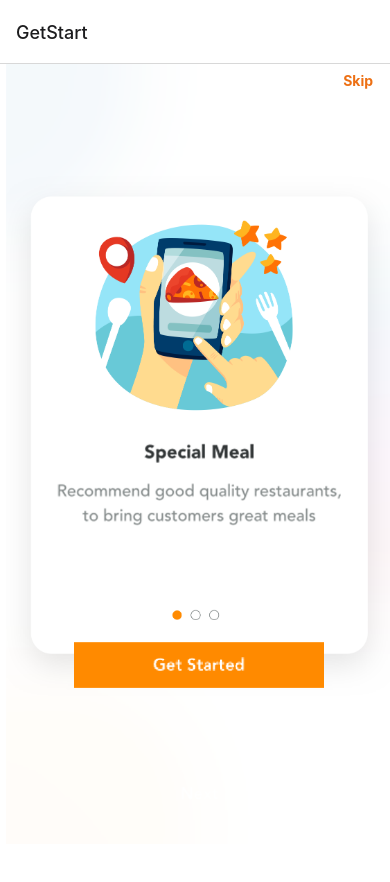
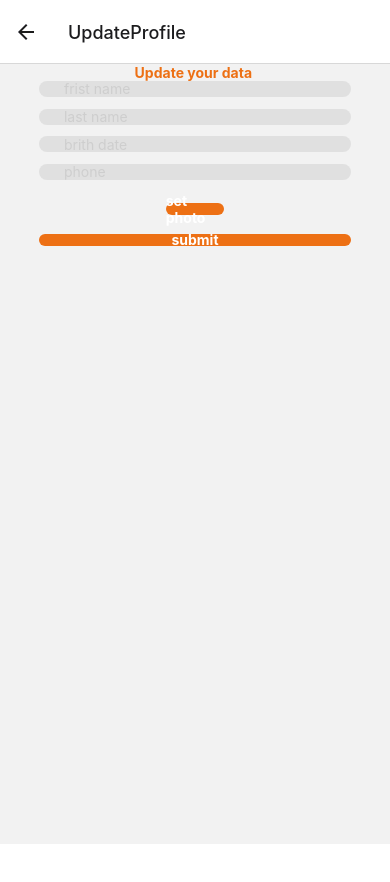
Before and after one commit to salahsaed5/Pizza-App, a React Native app in the folder Food_proj/: screen /UpdateProfile in a window 390 px wide. Before the commit this address had no page. Shown: the top 882 px of the page. After the commit the page ends 844 px from the top, so only its background shows below. Built offline with nearby package versions, Linux system fonts and the light colour scheme.

Commit message:
update data

```diff
--- a/Food_proj/Navigations/Index.js
+++ b/Food_proj/Navigations/Index.js
@@ -10,6 +10,9 @@ import GetStart3 from '../components/GetStart3';
 import signup from '../components/signup'
 import ForgetPassword from '../components/ForgetPassword';
 import Profaile from '../components/profaile';
+import Home from '../components/Home';
+import UpdateProfile from '../components/UpdateProfile';
+
 
 const Stack = createNativeStackNavigator();
 
@@ -27,6 +30,8 @@ const Index = () => {
           <Stack.Screen name="ForgetPassword" component={ForgetPassword} />
           <Stack.Screen name="signup" component={signup} />
           <Stack.Screen name="Profaile" component={Profaile} />
+          <Stack.Screen name="Home" component={Home} />
+          <Stack.Screen name="UpdateProfile" component={UpdateProfile} />
 
 
         </Stack.Navigator>
--- a/Food_proj/components/UpdateProfile.js
+++ b/Food_proj/components/UpdateProfile.js
@@ -1,5 +1,5 @@
 import React, { useState,useEffect } from "react";
-import { StyleSheet, Text, View, TextInput, ImageBackground, TouchableOpacity, useWindowDimensions,Image } from 'react-native';
+import { StyleSheet, Text, View, TextInput, ImageBackground, TouchableOpacity, useWindowDimensions,Image,ScrollView } from 'react-native';
 import { createUserWithEmailAndPassword } from "firebase/auth";
 import {auth , provider,db,storag,firebase } from "../firebase/firebase";
 import * as ImagePicker from 'expo-image-picker';
@@ -34,7 +34,7 @@ export default function Login({ navigation }) {
       const updatePhoto = async () => {
         const uri = await pickImage();
       console.log(uri);
-      const filename = firstname;
+      const filename = email;
       const ref = firebase.storage().ref().child("images/" + filename);
 
       const response = await fetch(uri);
@@ -48,18 +48,62 @@ export default function Login({ navigation }) {
 
       }
       //add data to firestore
-      const add =async()=>{
-        await setDoc(doc(db, "users", auth.currentUser.uid), {
-          email: email,
-          password: password,
-          lastname:lastname ,
-          firstname:firstname,
-          phone:phone,
-          birthdate:birthdate,
-          photo:photo
+      const updatefristname= async() => {
+        const washingtonRef = doc(db, "cities",auth.currentUser.uid);
 
-        });
-        }
+      // Set the "capital" field of the city 'DC'
+      await updateDoc(washingtonRef, {
+       firstname:firstname,
+      });
+       }
+       const updatelastname= async() => {
+        const washingtonRef = doc(db, "cities",auth.currentUser.uid);
+
+      // Set the "capital" field of the city 'DC'
+      await updateDoc(washingtonRef, {
+       lastname:lastname,
+      });
+       }
+       const updatephone= async() => {
+        const washingtonRef = doc(db, "cities",auth.currentUser.uid);
+
+      // Set the "capital" field of the city 'DC'
+      await updateDoc(washingtonRef, {
+       phone:phone,
+      });
+       }
+       const updatdate= async() => {
+        const washingtonRef = doc(db, "cities",auth.currentUser.uid);
+
+      // Set the "capital" field of the city 'DC'
+      await updateDoc(washingtonRef, {
+       birthdate:birthdate,
+      });
+       }
+       const updateimge= async() => {
+        const washingtonRef = doc(db, "cities",auth.currentUser.uid);
+
+      // Set the "capital" field of the city 'DC'
+      await updateDoc(washingtonRef, {
+       photo:photo,
+      });
+       }
+
+       const updatAlldata= async() => {
+        const washingtonRef = doc(db, "users",auth.currentUser.uid);
+
+      // Set the "capital" field of the city 'DC'
+      await updateDoc(washingtonRef, {
+       photo:photo,
+       firstname:firstname,
+       lastname:lastname,
+       birthdate:birthdate,
+       phone:phone
+
+      });
+       }
+
+
 
 
     const hundleregeister = () => {
@@ -85,27 +129,11 @@ export default function Login({ navigation }) {
     const image = require("../assets/SignUp.png");
     return (
         <View style={styles.container}>
-            <ImageBackground source={image} style={styles.Background}>
+          <View>
+          <Text style={styles.titleText}>Update your data </Text>
+          </View>
                 <View style={styles.loginView}>
-                    <View style={styles.inputView}>
-                        <TextInput
-                            style={styles.TextInput}
-                            placeholder="Email"
-                            value={email}
-                            placeholderTextColor="#ababab55"
-                            onChangeText={(email) => setEmail(email)}
-                        />
-                    </View>
-                    <View style={styles.inputView2}>
-                        <TextInput
-                            style={styles.TextInput}
-                            placeholder="Password"
-                            value={password}
-                            placeholderTextColor="#ababab55"
-                            secureTextEntry={true}
-                            onChangeText={(password) => setPassword(password)}
-                        />
-                    </View>
+
                     <View style={styles.inputView2}>
                         <TextInput
                             style={styles.TextInput}
@@ -114,7 +142,10 @@ export default function Login({ navigation }) {
                             placeholderTextColor="#ababab55"
                             onChangeText={(firstname) => setName(firstname)}
                         />
+
+
                     </View>
+
                     <View style={styles.inputView2}>
                         <TextInput
                             style={styles.TextInput}
@@ -153,12 +184,12 @@ export default function Login({ navigation }) {
 
 
 
-                    <TouchableOpacity style={styles.loginBtn} onPress={hundleregeister}   >
+                    <TouchableOpacity style={styles.loginBtn} onPress={updatAlldata}   >
                         <Text style={styles.loginText}>submit</Text>
                     </TouchableOpacity>
 
                 </View>
-            </ImageBackground>
+
 
         </View>
     );
@@ -185,7 +216,7 @@ const styles = StyleSheet.create({
         borderRadius: 10,
         width: '80%',
         height: '7%',
-        marginTop: '55%',
+        marginTop: '20%',
         marginBottom: "4%",
 
     },
@@ -194,7 +225,7 @@ const styles = StyleSheet.create({
         borderRadius: 10,
         width: '80%',
         height: '7%',
-        marginBottom: '4%',
+        marginBottom: '3%',
 
     },
     TextInput: {
@@ -214,7 +245,7 @@ const styles = StyleSheet.create({
     },
     photoBtn: {
         width: "15%",
-        marginTop: '5%',
+        marginTop: '3%',
         borderRadius: 10,
         height: '5%',
          alignItems: "center",
@@ -227,4 +258,9 @@ const styles = StyleSheet.create({
         fontWeight: 'bold',
 
     },
+    titleText: {
+        color: '#ED7014',
+        fontWeight: 'bold',
+
+    },
 });
--- a/Food_proj/components/signup.js
+++ b/Food_proj/components/signup.js
@@ -73,7 +73,7 @@ export default function Login({ navigation }) {
     const updatePhoto = async () => {
         const uri = await pickImage();
         console.log(uri);
-        const filename = firstname;
+        const filename = email;
         const ref = firebase.storage().ref().child("images/" + filename);
 
         const response = await fetch(uri);
```
